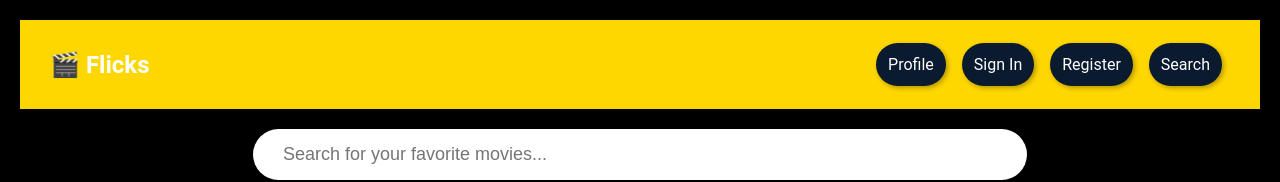
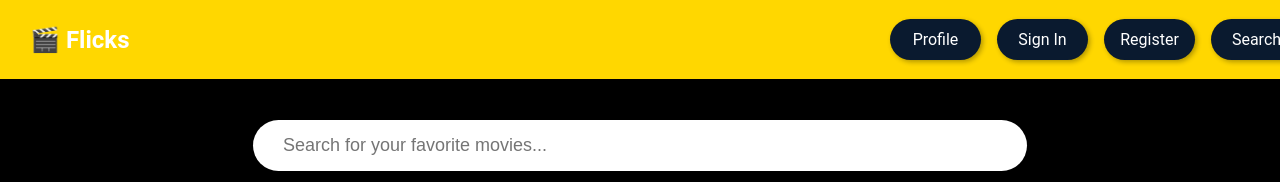
Before and after one commit to JScodesconcise/Flicks, a React (Create React App) app in the folder flicks/: page / in a window 1280 px wide. Shown: the top 182 px of the page. Built offline with nearby package versions, Linux system fonts and the light colour scheme; no server answers.

Commit message:
Update Navbar.css

```diff
--- a/flicks/src/styling/Navbar.css
+++ b/flicks/src/styling/Navbar.css
@@ -4,10 +4,21 @@
   justify-content: space-between;
   align-items: center;
   background-color: #FFD700; /* Gold */
-  padding: 15px 30px;
+  padding: 0 30px; /* Left & Right Padding */
+  height: 79px; /* Match Figma */
+  width: 100%; /* Full width */
+  position: fixed; /* Fix to top */
+  top: 0;
+  left: 0;
+  z-index: 1000; /* Ensure it stays on top */
 }
 
-/* Logo Text */
+/* Adjust Page Content to Avoid Overlapping */
+.search-page {
+  padding-top: 100px; /* Push content below navbar */
+}
+
+/* Logo */
 .logo {
   font-size: 24px;
   font-weight: bold;
@@ -22,7 +33,9 @@
   font-family: 'Roboto', sans-serif;
   font-size: 16px;
   border: none;
-  padding: 12px 12px; /* Based on Figma */
+  width: 91px; /* Match Figma */
+  height: 41px; /* Match Figma */
+  padding: 0; /* No extra padding needed */
   margin: 8px; /* Spacing between buttons */
   cursor: pointer;
   transition: all 0.3s ease-in-out;
```
